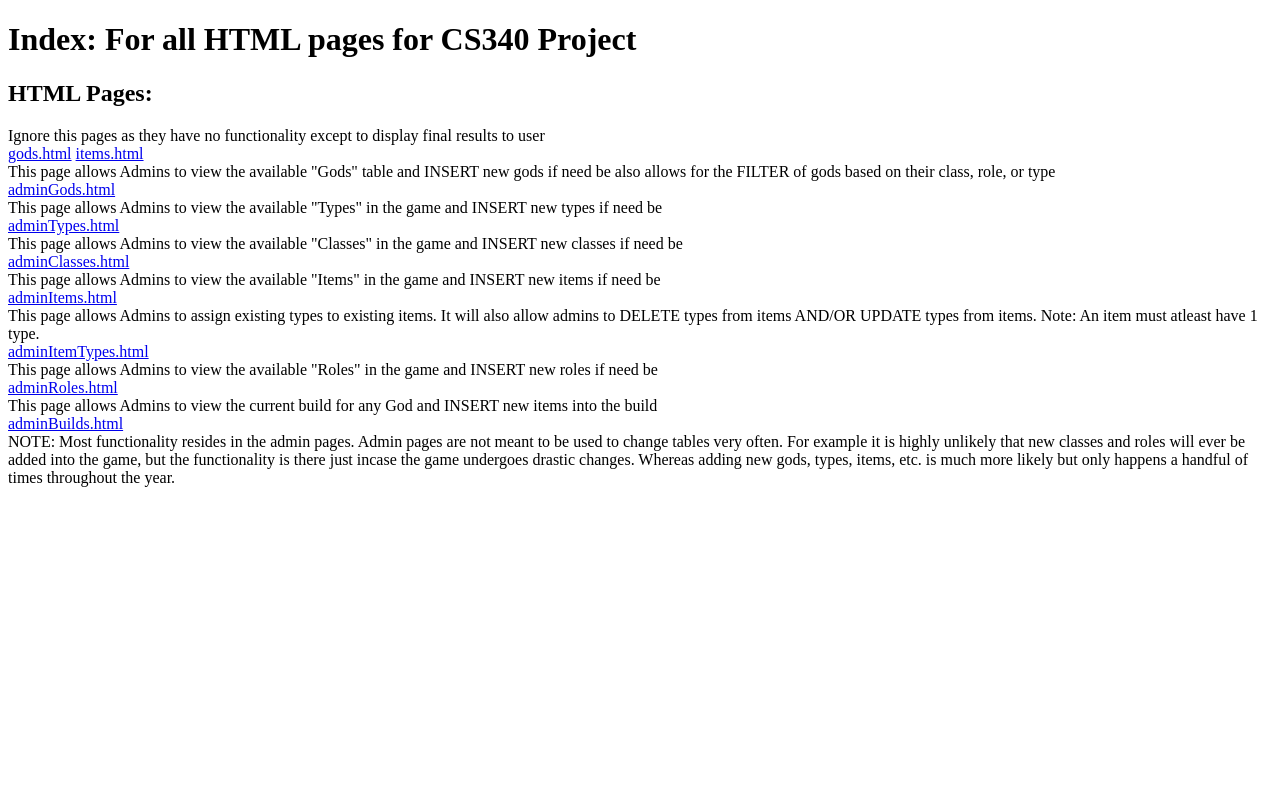
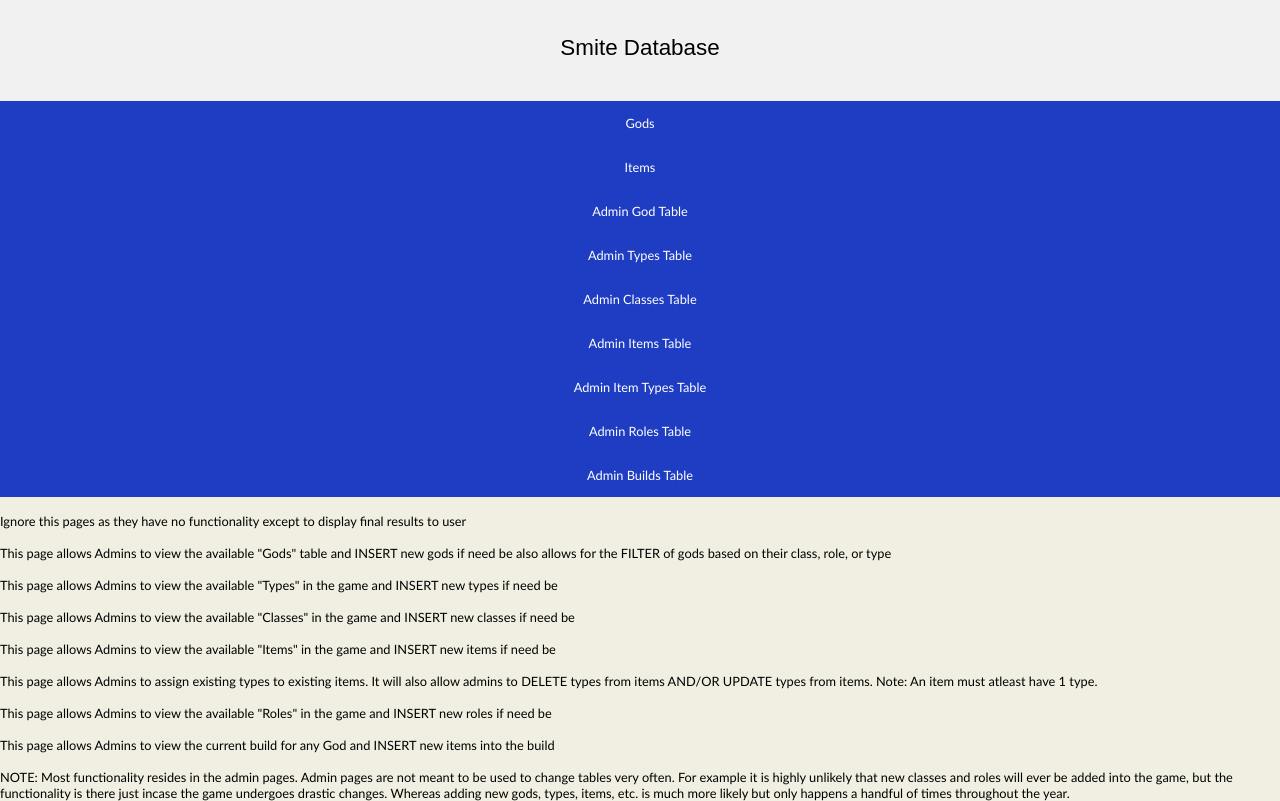
Before and after one commit to mbaiza27/CS340SMITEProject, a Flask app: page / in a window 1280 px wide. Before the commit the page ends 487 px from the top, so only its background shows below. Run offline with Flask 2, Linux system fonts and the light colour scheme; parts of the project's set-up code (start-up, migrations or seed data) failed here and were passed over.

Commit message:
Changed Index Page by adding some CSS styling. This required me to make a static/css/ folder for flask

```diff
--- /dev/null
+++ b/static/css/styleTemplate.css
@@ -0,0 +1,63 @@
+html
+{ height: 100%;}
+
+*
+{ margin: 0;
+  padding: 0;}
+
+body
+{ font: normal .80em 'trebuchet ms', arial, sans-serif;
+  background: #F0EFE2;
+  background-repeat: no-repeat;
+  background-attachment: fixed;
+  color: #000000;}
+
+p
+{ padding: 0 0 20px 0;
+  line-height: 1.7em;}
+
+img
+{ border: 0;}
+
+h1, h2, h3, h4, h5, h6
+{ font: normal 175% 'century gothic', arial, sans-serif;
+  color: #000000;
+  margin: 0 0 15px 0;
+  padding: 15px 0 5px 0;}
+
+div {
+  background: rgba(219, 222, 224, 0.66);
+}
+
+/* nav bar */
+
+ ul {
+  list-style-type: none;
+  margin: 0;
+  padding: 0;
+  overflow: hidden;
+  background-color: #1f3dc2;
+}
+
+div.navBar li {
+  float: left;
+}
+
+ li a {
+  display: block;
+  color: white;
+  text-align: center;
+  padding: 14px 16px;
+  text-decoration: none;
+}
+
+li a:hover {
+  background-color: #FFC0CB;
+}
+
+/* header */
+.headerTitle {
+  background-color: #f1f1f1;
+  padding: 20px;
+  text-align: center;
+}
--- a/templates/index.html
+++ b/templates/index.html
@@ -2,42 +2,59 @@
 <html>
     <head>
         <title>SMITE Build Guide</title>
+        <!-- CSS will go here if we have time-->
+        <link rel="stylesheet" type="text/css" href="{{ url_for('static', filename='css/styleTemplate.css') }}">
     </head>
     <body>
-        <h1>Index: For all HTML pages for CS340 Project</h1>
-        <h2>HTML Pages:</h2>
+        <div class="headerTitle">
+            <h1>Smite Database</h1>
+        </div>
+        <div class="navigationBar">
+            <ul>
+                <li><a href="gods">Gods</a></li>
+                <li><a href="items">Items</a></li>
+                <li><a href="adminGods">Admin God Table</a></li>
+                <li><a href="adminTypes">Admin Types Table</a></li>
+                <li><a href="adminClasses">Admin Classes Table</a></li>
+                <li><a href="adminItems">Admin Items Table</a></li>
+                <li><a href="adminItemTypes">Admin Item Types Table</a></li>
+                <li><a href="adminRoles">Admin Roles Table</a></li>
+                <li><a href="adminBuilds">Admin Builds Table</a></li>
+            </ul>
+        </div>
+        <br>
         Ignore this pages as they have no functionality except to display final results to user
         <br>
-        <a href="gods">gods.html</a>
-        <a href="items">items.html</a>
+
+
         <br>
         This page allows Admins to view the available "Gods" table and INSERT new gods if need be also allows for the FILTER of gods based on their class, role, or type
         <br>
-        <a href="adminGods">adminGods.html</a>
+
         <br>
         This page allows Admins to view the available "Types" in the game and INSERT new types if need be
         <br>
-        <a href="adminTypes">adminTypes.html</a>
+
         <br>
         This page allows Admins to view the available "Classes" in the game and INSERT new classes if need be
         <br>
-        <a href="adminClasses">adminClasses.html</a>
+
         <br>
         This page allows Admins to view the available "Items" in the game and INSERT new items if need be
         <br>
-        <a href="adminItems">adminItems.html</a>
+
         <br>
         This page allows Admins to assign existing types to existing items. It will also allow admins to DELETE types from items AND/OR UPDATE types from items. Note: An item must atleast have 1 type.
         <br>
-        <a href="adminItemTypes">adminItemTypes.html</a>
+
         <br>
         This page allows Admins to view the available "Roles" in the game and INSERT new roles if need be
         <br>
-        <a href="adminRoles">adminRoles.html</a>
+
         <br>
         This page allows Admins to view the current build for any God and INSERT new items into the build
         <br>
-        <a href="adminBuilds">adminBuilds.html</a>
+
         <br>
         NOTE: Most functionality resides in the admin pages. Admin pages are not meant to be used to change tables very often. For example it is highly unlikely that new classes and roles will ever be added into the game, but the functionality is there just incase the game undergoes drastic changes. Whereas adding new gods, types, items, etc. is much more likely but only happens a handful of times throughout the year.
     </body>
```
